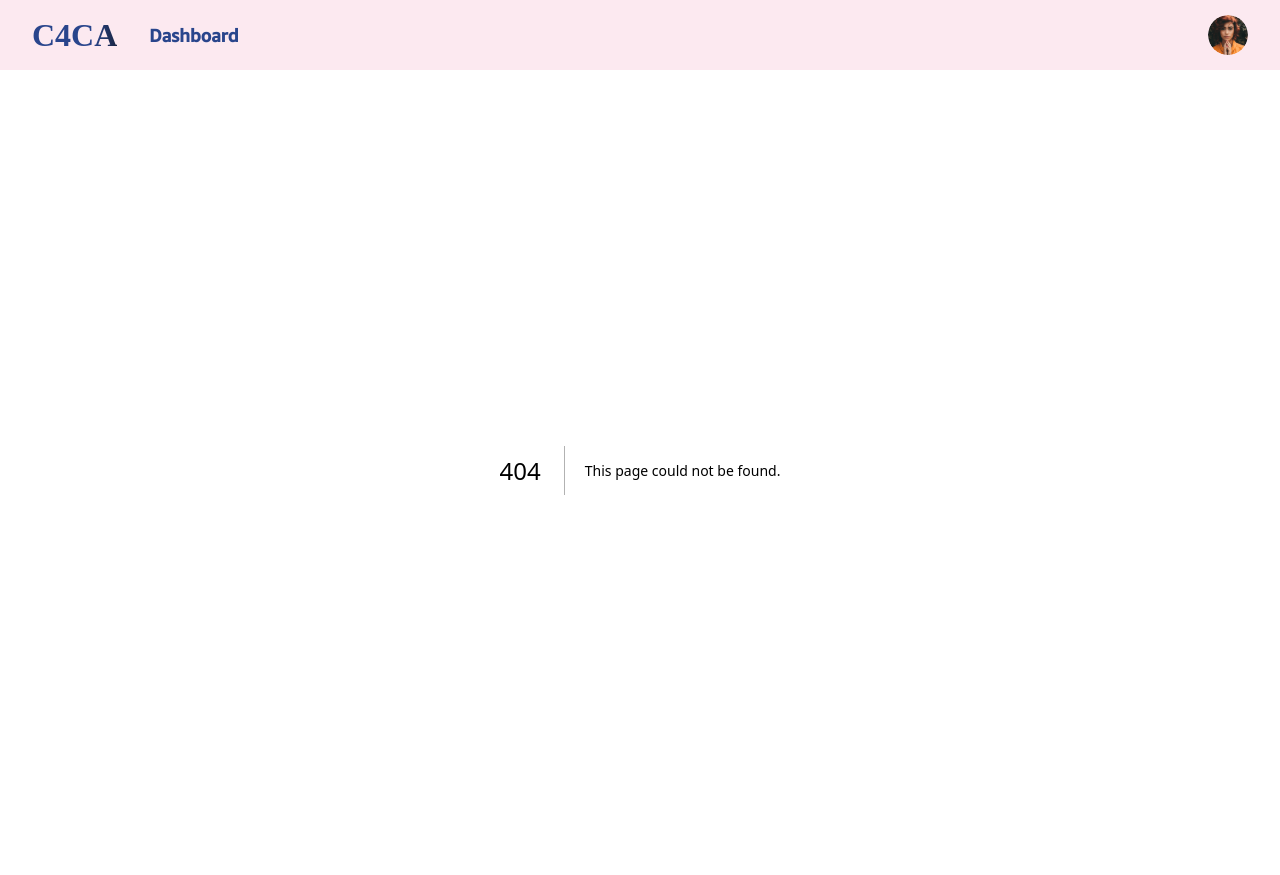
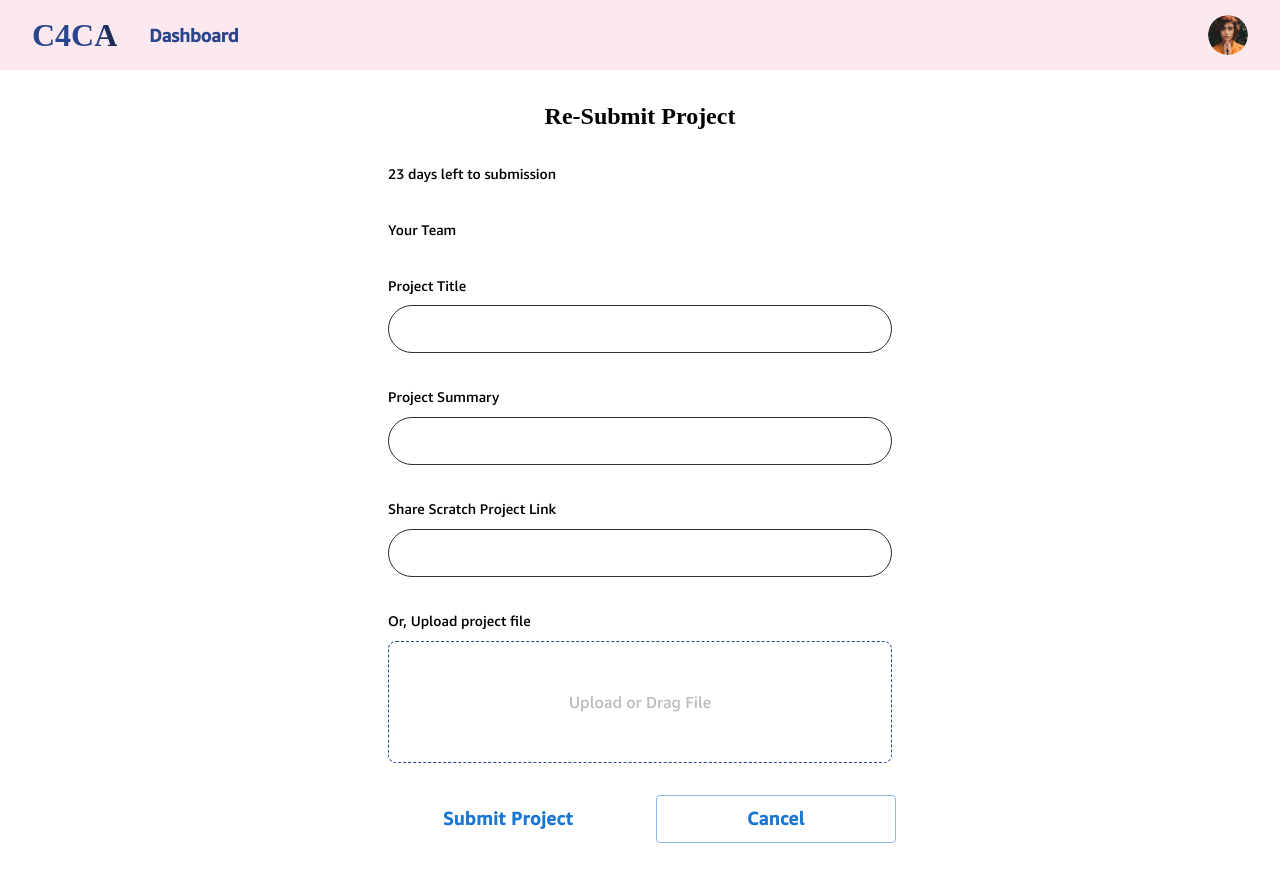
Before and after one commit to navgurukul/c4ca, a Next.js app: page /form-submission in a window 1280 px wide. Before the commit this address had no page. Built offline with nearby package versions, Linux system fonts and the light colour scheme; a web font is replaced by a local one.

Commit message:
Created UI for submission pages.

```diff
--- /dev/null
+++ b/components/forms/DropZone.jsx
@@ -0,0 +1,25 @@
+import React from "react";
+
+import { Box, Typography, styled } from "@mui/material";
+
+const Dropzone = styled("dropzone")({
+  textAlign: "center",
+  border: "1px solid black",
+  padding: "50px",
+  border: "1px dashed #29458C",
+  color: "#bdbdbd",
+  cursor: "pointer",
+  borderRadius: "8px",
+
+});
+
+const DropZone = () => {
+  return (
+    <Box sx={{ display: "grid", gap: 1 }}>
+      <Typography variant="body2">Or, Upload project file</Typography>
+      <Dropzone>Upload or Drag File</Dropzone>{" "}
+    </Box>
+  );
+};
+
+export default DropZone;
--- a/components/forms/InputControl.jsx
+++ b/components/forms/InputControl.jsx
@@ -18,6 +18,7 @@ const InputControl = (props) => {
     <Box sx={{ display: "grid", gap: 1 }}>
       {props.label && <Typography variant="body2">{props.label}</Typography>}
       <Input {...props} />
+
     </Box>
   );
 };
--- /dev/null
+++ b/components/forms/ReSubmission.jsx
@@ -0,0 +1,44 @@
+import React from "react";
+
+import InputControl from "./InputControl";
+import DropZone from "./DropZone";
+import styles from "./style.module.css";
+
+import { Container, Typography, Grid, Button } from "@mui/material";
+
+const ReSubmission = () => {
+  return (
+    <Container maxWidth="sm" sx={{ display: "grid", gap: 4, mt: 4 }}>
+      <Typography variant="h6" align="center">
+        Re-Submit Project
+      </Typography>
+
+      <Typography variant="body2">23 days left to submission</Typography>
+      <Typography variant="body2">
+        Your Team
+        {/* <Typography variant="subtitle1">SkyRiders</Typography> */}
+      </Typography>
+
+      <InputControl label="Project Title" type="text" />
+
+      <InputControl label="Project Summary" type="text" />
+
+      <InputControl label="Share Scratch Project Link" type="text" />
+
+      <DropZone label="Or, Upload project file" type="text" />
+
+      <Grid container spacing={4} sx={{ mb: 4 }}>
+        <Grid item md={6} xs={12}>
+          <Button className={styles.SaveButton}>Submit Project</Button>
+        </Grid>
+        <Grid item md={6} xs={12}>
+          <Button variant="outlined" className={styles.CancelButton}>
+            Cancel
+          </Button>
+        </Grid>
+      </Grid>
+    </Container>
+  );
+};
+
+export default ReSubmission;
--- /dev/null
+++ b/components/forms/Submission.jsx
@@ -0,0 +1,35 @@
+import React from "react";
+
+import InputControl from "./InputControl";
+import DropZone from "./DropZone";
+import styles from "./style.module.css";
+
+import { Container, Typography, Button } from "@mui/material";
+
+const Submission = () => {
+  return (
+    <Container maxWidth="sm" sx={{ display: "grid", gap: 4, mt: 4 }}>
+      <Typography variant="h6" align="center">
+        Your Submission
+      </Typography>
+
+      <Typography variant="body2">23 days left to submission</Typography>
+      <Typography variant="body2">
+        Your Team
+        <Typography variant="subtitle1">SkyRiders</Typography>
+      </Typography>
+
+      <InputControl label="Project Title" type="text" />
+
+      <InputControl label="Project Summary" type="text" />
+
+      <InputControl label="Share Scratch Project Link" type="text" />
+
+      <DropZone label="Or, Upload project file" type="text" />
+
+      <Button className={styles.SaveButton}>Submit Project</Button>
+    </Container>
+  );
+};
+
+export default Submission;
--- a/components/forms/style.module.css
+++ b/components/forms/style.module.css
@@ -23,3 +23,10 @@
   color: #ffffff;
   border-radius: 100px;
 }
+
+.CancelButton{
+  border-radius: 100px;
+  margin: 0 auto;
+
+
+}
--- /dev/null
+++ b/pages/form-submission/index.js
@@ -0,0 +1,15 @@
+import React from "react";
+import Submission from "@/components/forms/Submission";
+import ReSubmission from "@/components/forms/ReSubmission";
+import { Container } from "@mui/material";
+
+const SubmissionForm = () => {
+  return (
+    <Container maxWidth="sm">
+      {/* <Submission /> */}
+      <ReSubmission />
+    </Container>
+  );
+};
+
+export default SubmissionForm;
```
